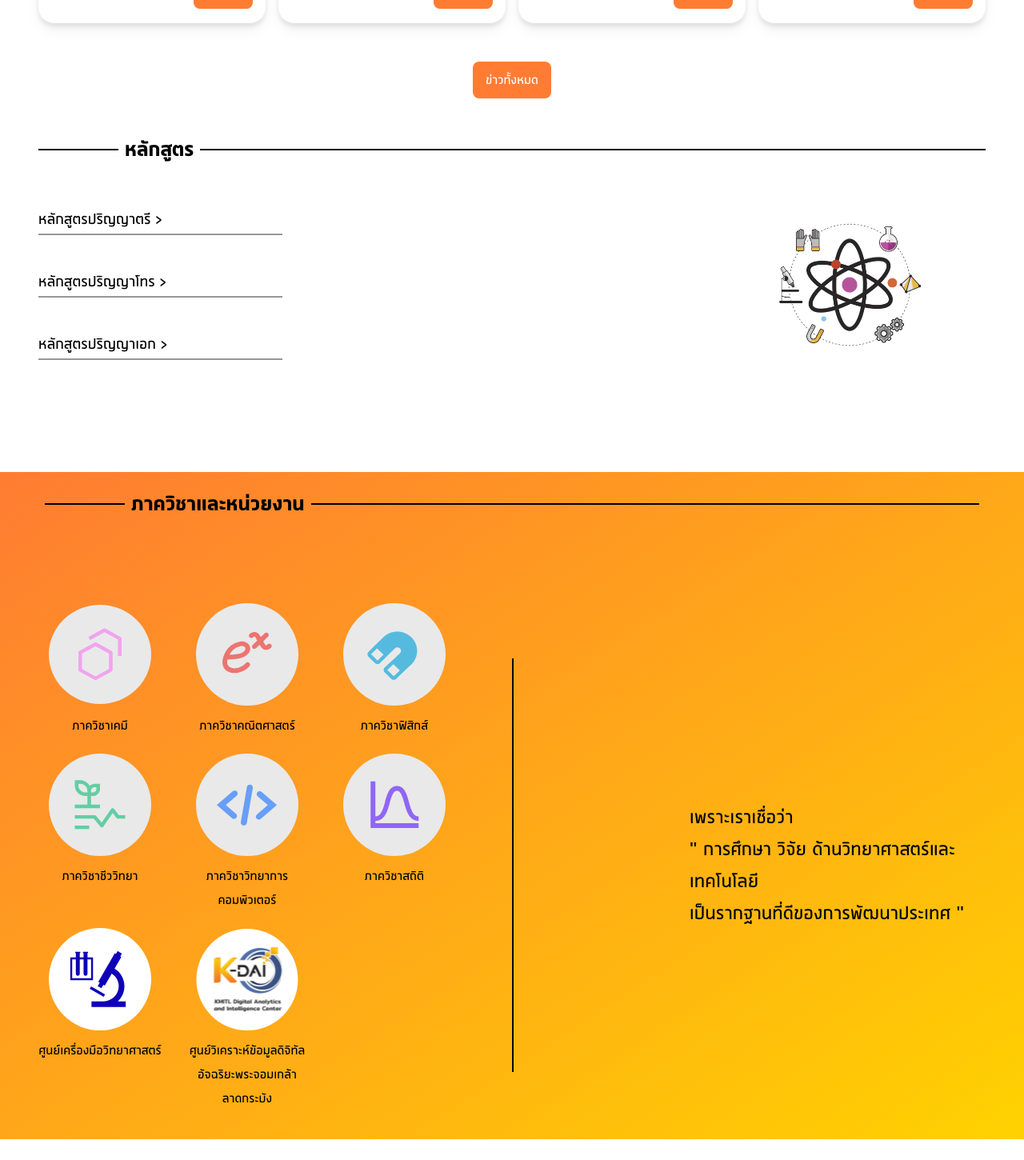
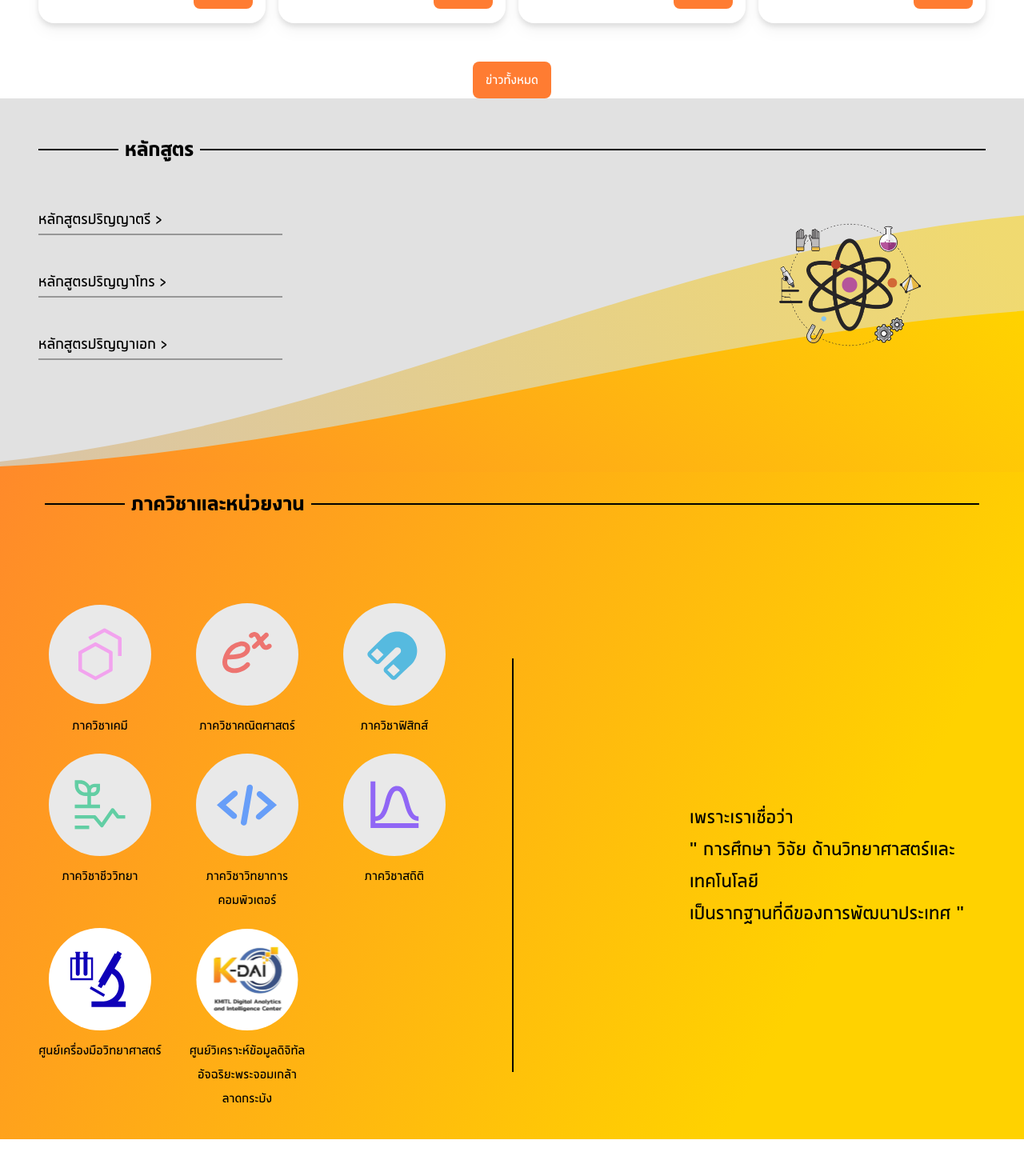
Before and after one commit to Yayawak/web-more-backup, a Next.js app: page / in a window 1280 px wide. Shown: the part 1600-3050 px from the top of the page at 80% size. Built offline with nearby package versions, Linux system fonts and the light colour scheme.

Commit message:
fix(index): add programs and departments section background image

```diff
--- a/pages/index.tsx
+++ b/pages/index.tsx
@@ -5,6 +5,8 @@ import Image from 'next/image'
 import Link from 'next/link'
 
 import atomLogo from '../assets/logos/atom-logo.png'
+import programsSectionBG from '@/assets/images/programs_bg.svg'
+import departmentSectioinBG from '@/assets/images/departments_bg.svg'
 
 import tcasBG from '@/assets/images/tcas_bg.png'
 import partnerEtat from '@/assets/images/partners/etat.png'
@@ -130,6 +132,12 @@ const Home: NextPage = () => {
       </Container>
 
       {/* Programs */}
+      <div
+        className="bg-cover bg-center"
+        style={{
+          backgroundImage: `url(${programsSectionBG.src})`
+        }}
+      >
         <Container className="mt-8">
           <SectionTitle>หลักสูตร</SectionTitle>
           <div className="flex flex-wrap justify-center mt-9 mb-20">
@@ -157,9 +165,15 @@ const Home: NextPage = () => {
             </div>
           </div>
         </Container>
+      </div>
 
       {/* Departments */}
-      <div className="bg-gradient-to-br from-[#ff7c32] to-[#ffd200]">
+      <div
+        className="bg-cover bg-center"
+        style={{
+          backgroundImage: `url(${departmentSectioinBG.src})`
+        }}
+      >
         <Container className="py-[16px]">
           <Container className="mb-[32px]">
             <SectionTitle>ภาควิชาและหน่วยงาน</SectionTitle>
```
Also changed, not shown: assets/images/departments_bg.svg (added), assets/images/programs_bg.svg (added). Lines whose indentation alone changed are shown as unchanged.
